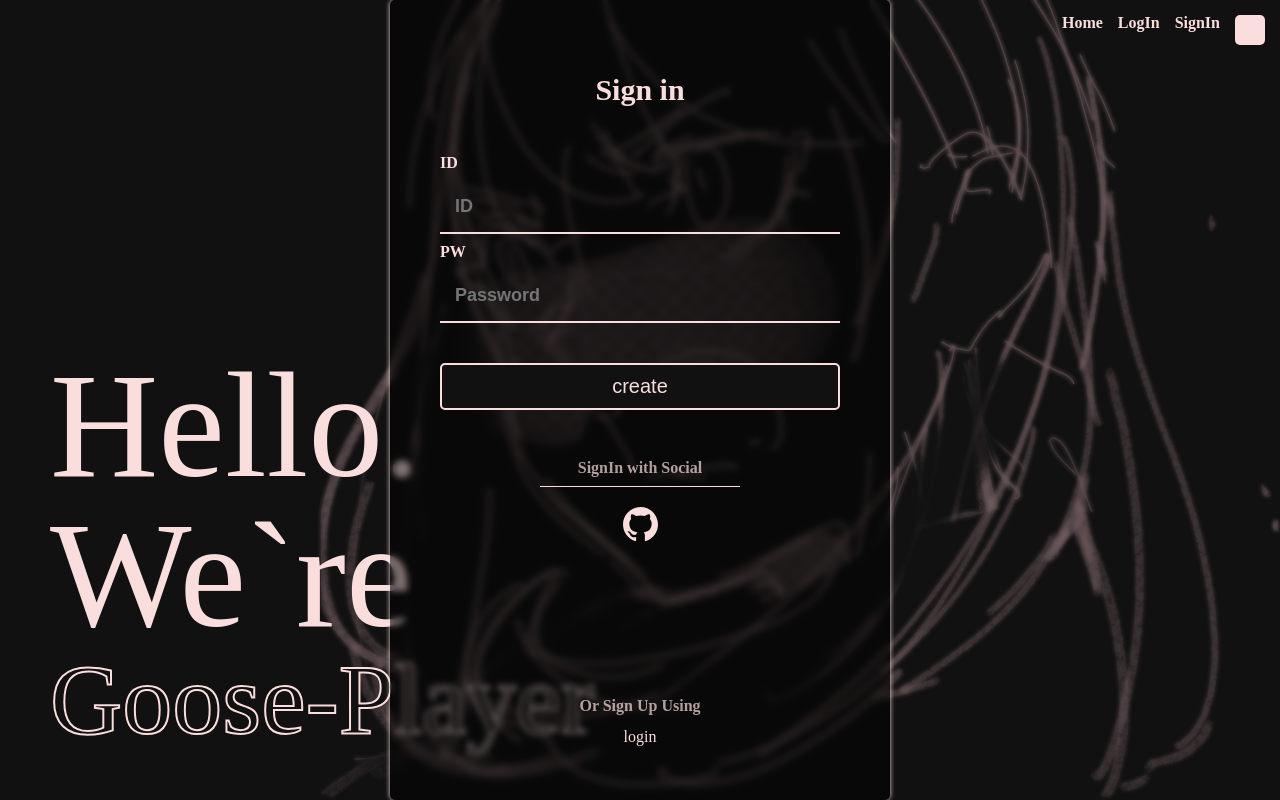
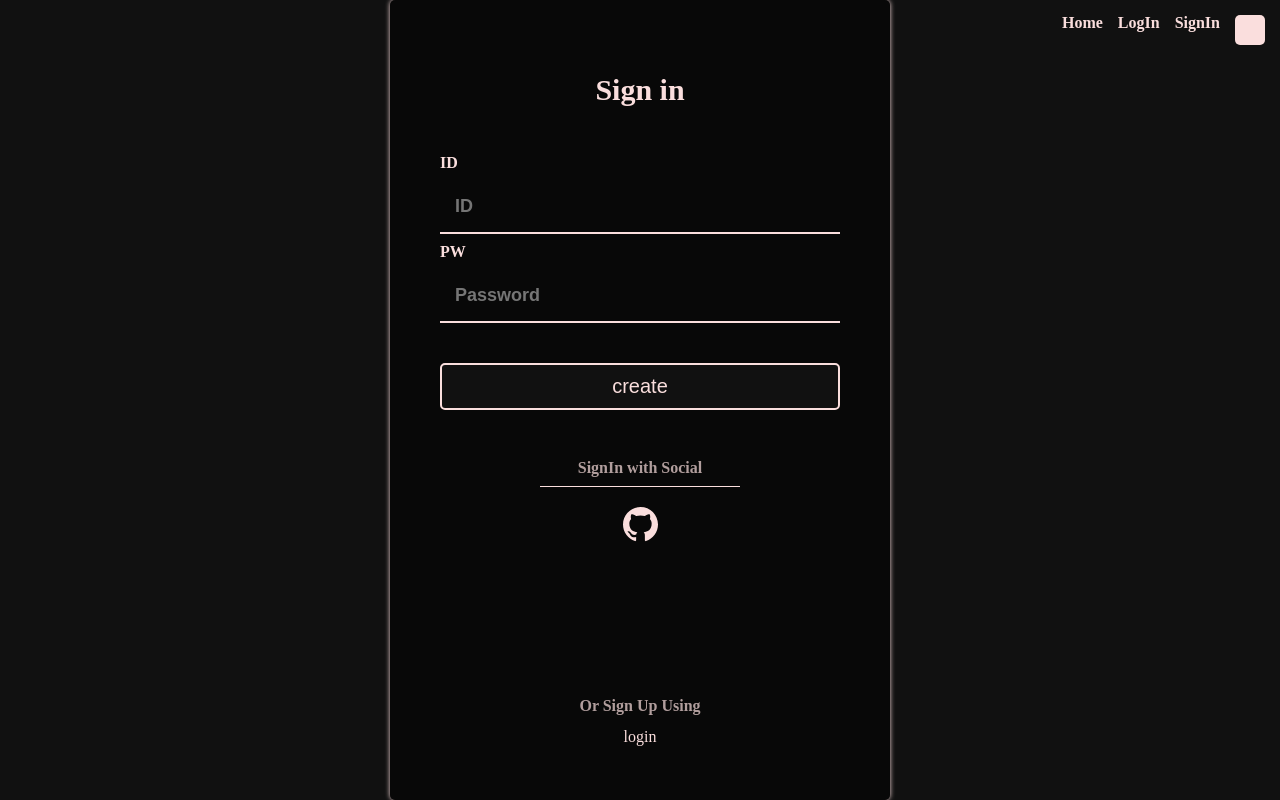
Before and after one commit to pengooseDev/goose_player_2, a Next.js app: page /user/create in a window 1280 px wide. Built offline with nearby package versions, Linux system fonts and the light colour scheme.

Commit message:
refactor: MainText & MainImg 컴포넌트 분리

```diff
--- a/pages/user/create.tsx
+++ b/pages/user/create.tsx
@@ -1,14 +1,11 @@
 import styled from 'styled-components';
 import { motion } from 'framer-motion';
-import TextMain from '@components/TextMain';
 import FormText from '@components/FormText';
 import ErrorMessage from '@components/ErrorMessage';
 import { useForm, FieldErrors } from 'react-hook-form';
 import Hr from '@components/Hr';
 import Github from '@components/icons/github';
 import Link from 'next/link';
-import Image from 'next/image';
-import mainImage from '@/assets/mainImage.png';
 
 interface FormState {
   id: string;
@@ -26,24 +23,12 @@ const Create = () => {
     console.log('valid', data);
   };
 
-  console.log('errors', !!errors.id, !!errors.password);
-
-  const onInvalid = (err: FieldErrors) => {};
-
   return (
     <>
-      <IC>
-        <Image src={mainImage} alt="mainImage" />
-      </IC>
-      <TextMain>
-        <div>Hello.</div>
-        <div>We`re</div>
-        <div>Goose-Player</div>
-      </TextMain>
       <Container>
         <TopWrapper>
           <Title>Sign in</Title>
-          <Form onSubmit={handleSubmit(onValid, onInvalid)}>
+          <Form onSubmit={handleSubmit(onValid)}>
             <FormText>
               <div>ID</div>
               <ErrorMessage>
@@ -211,24 +196,6 @@ const Submit = styled.button`
   }
 `;
 
-const IC = styled.div`
-  position: absolute;
-  z-index: -10;
-  right: 0;
-  bottom: 0;
-  //transform: rotateY(180deg);
-  img {
-    transition: 0s ease-in-out;
-    //height: 800px;
-    //width: auto;
-    filter: saturate(3) sepia(70%) grayscale(90%)
-      drop-shadow(0px 0px 2px ${({ theme }) => theme.imgFilter});
-  }
-
-  //drop-shadow(0px 0px 0px ${({ theme }) => theme.color})
-  //grayscale(10%) sepia(80%)
-`;
-
 /*
 { filter: saturate(3),
   grayscale(100%),
```
Also changed, not shown: partials/MainImg/MainImg.tsx (deleted, +0 -25 lines).
